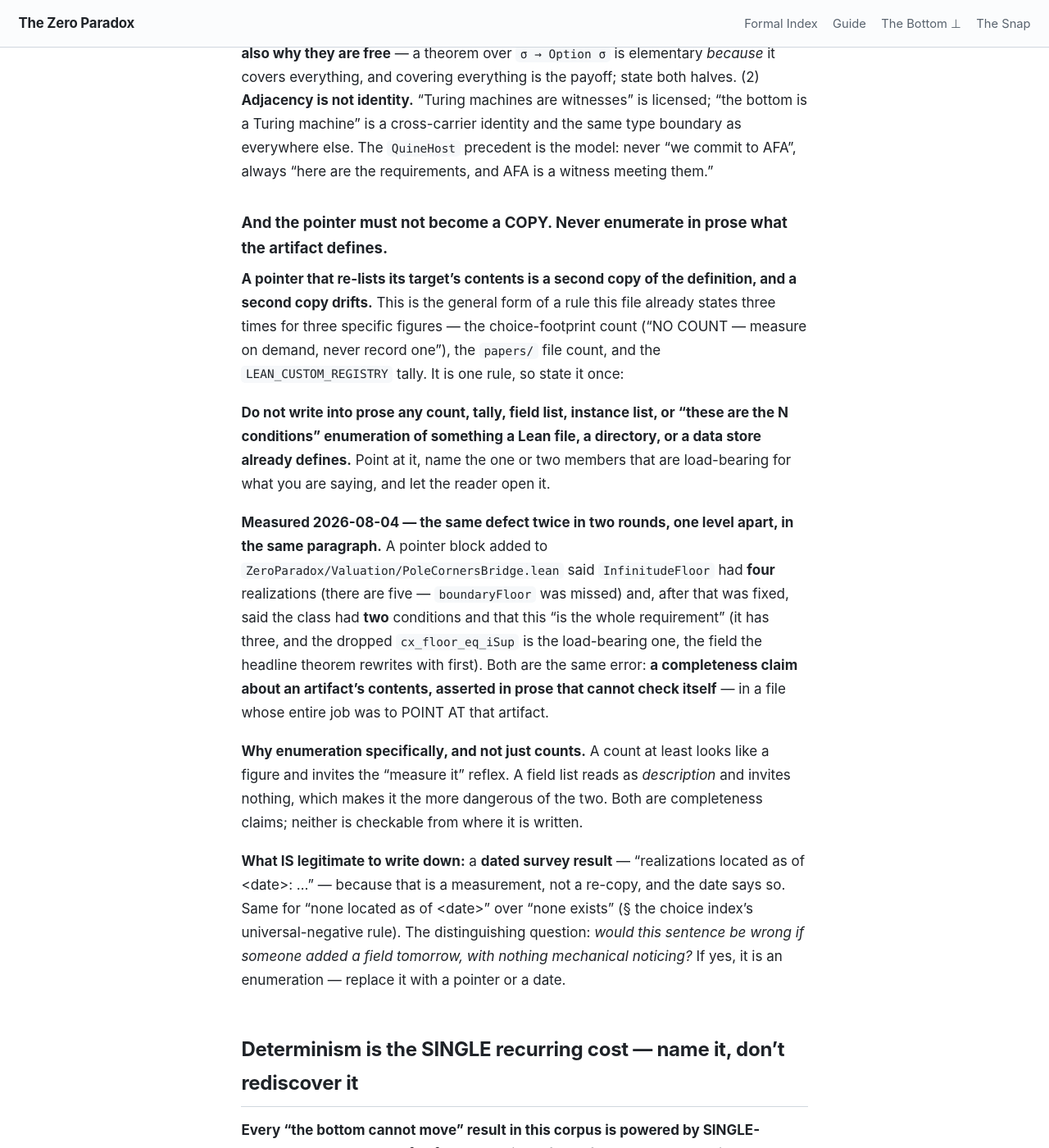
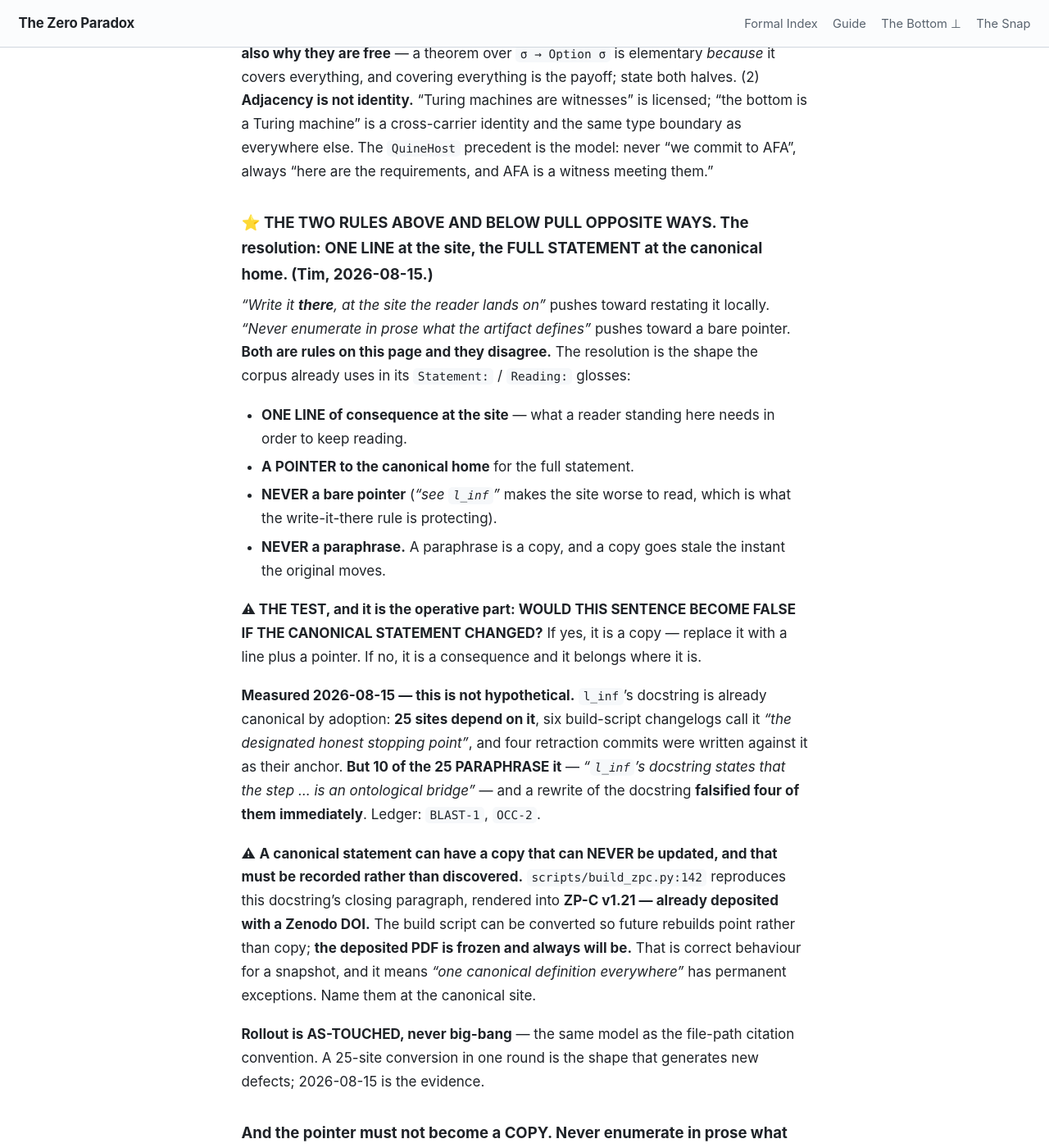
Before and after one commit to timbrigham/ZeroParadox, a Jekyll site: the page built from CLAUDE.md, in a window 1280 px wide and 1400 px high, scrolled down 33844 px. Shown: the whole window at 82% size. Built offline with Jekyll 4.4.1, drawn with Linux system fonts in a browser that asks for light colours; our own code applies the rules of GitHub Pages for plain Markdown files.

Commit message:
Resolve the pointer-versus-locality conflict: one line at the site, statement at the home

```diff
--- a/CLAUDE.md
+++ b/CLAUDE.md
@@ -778,6 +778,39 @@ everything is the payoff; state both halves. (2) **Adjacency is not identity.**
 witnesses" is licensed; "the bottom is a Turing machine" is a cross-carrier identity and the same type
 boundary as everywhere else. The `QuineHost` precedent is the model: never "we commit to AFA", always "here
 are the requirements, and AFA is a witness meeting them."
+
+### ⭐ THE TWO RULES ABOVE AND BELOW PULL OPPOSITE WAYS. The resolution: ONE LINE at the site, the FULL STATEMENT at the canonical home. (Tim, 2026-08-15.)
+
+*"Write it **there**, at the site the reader lands on"* pushes toward restating it locally.
+*"Never enumerate in prose what the artifact defines"* pushes toward a bare pointer. **Both are rules
+on this page and they disagree.** The resolution is the shape the corpus already uses in its
+`Statement:` / `Reading:` glosses:
+
+- **ONE LINE of consequence at the site** — what a reader standing here needs in order to keep reading.
+- **A POINTER to the canonical home** for the full statement.
+- **NEVER a bare pointer** (*"see `l_inf`"* makes the site worse to read, which is what the
+  write-it-there rule is protecting).
+- **NEVER a paraphrase.** A paraphrase is a copy, and a copy goes stale the instant the original moves.
+
+**⚠ THE TEST, and it is the operative part: WOULD THIS SENTENCE BECOME FALSE IF THE CANONICAL
+STATEMENT CHANGED?** If yes, it is a copy — replace it with a line plus a pointer. If no, it is a
+consequence and it belongs where it is.
+
+**Measured 2026-08-15 — this is not hypothetical.** `l_inf`'s docstring is already canonical by
+adoption: **25 sites depend on it**, six build-script changelogs call it *"the designated honest
+stopping point"*, and four retraction commits were written against it as their anchor. **But 10 of the
+25 PARAPHRASE it** — *"`l_inf`'s docstring states that the step … is an ontological bridge"* — and a
+rewrite of the docstring **falsified four of them immediately**. Ledger: `BLAST-1`, `OCC-2`.
+
+⚠ **A canonical statement can have a copy that can NEVER be updated, and that must be recorded rather
+than discovered.** `scripts/build_zpc.py:142` reproduces this docstring's closing paragraph, rendered
+into **ZP-C v1.21 — already deposited with a Zenodo DOI.** The build script can be converted so future
+rebuilds point rather than copy; **the deposited PDF is frozen and always will be.** That is correct
+behaviour for a snapshot, and it means *"one canonical definition everywhere"* has permanent
+exceptions. Name them at the canonical site.
+
+**Rollout is AS-TOUCHED, never big-bang** — the same model as the file-path citation convention. A
+25-site conversion in one round is the shape that generates new defects; 2026-08-15 is the evidence.
 
 ### And the pointer must not become a COPY. Never enumerate in prose what the artifact defines.
 
```
